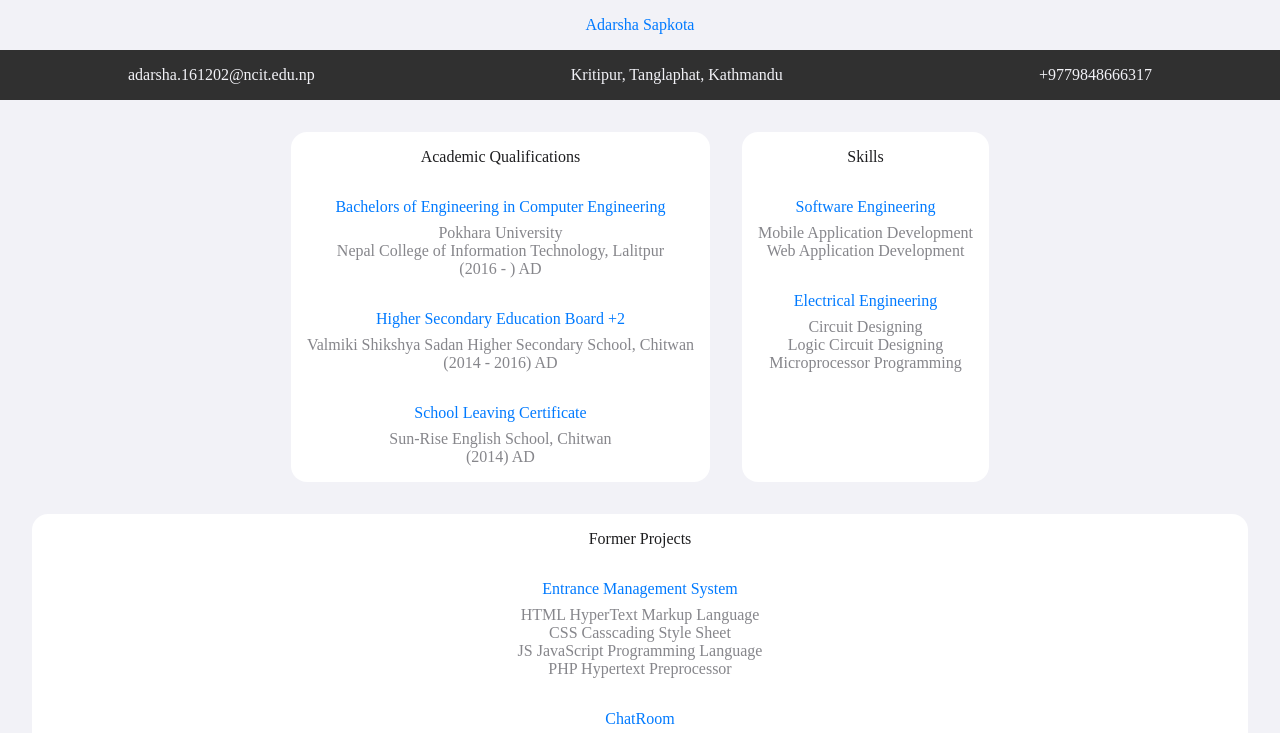
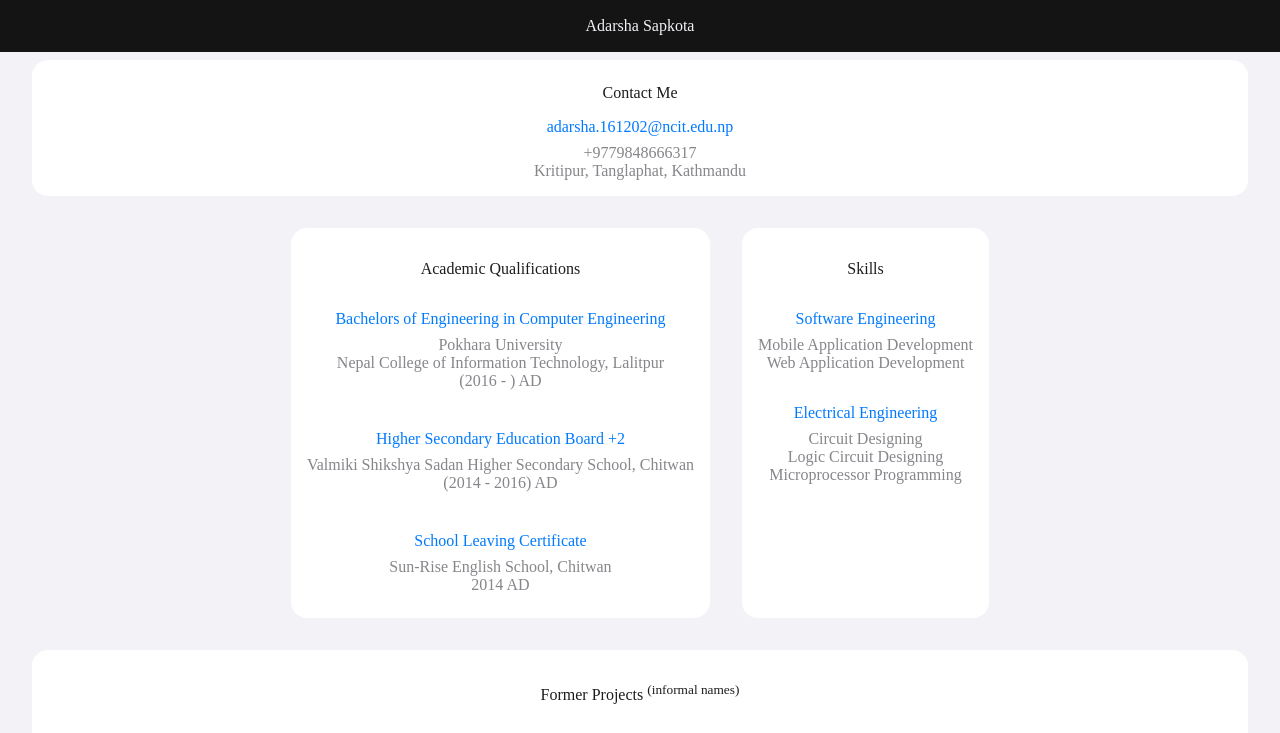
Before and after one commit to adarshasapkota/adarshasapkota.github.io, a plain HTML site: page index.html in a window 1280 px wide. Shown: the top 733 px of the page. Drawn offline with Linux system fonts and the light colour scheme.

Commit message:
Build 0: Final Release

```diff
--- a/index.html
+++ b/index.html
@@ -8,16 +8,19 @@
 	<title>Adarsha Sapkota</title>
 </head>
 <body>
-	<header>
-		<p class="name">Adarsha Sapkota</p>
-	</header>
 	<nav>
+		<header>
+			<p class="name">Adarsha Sapkota</p>
+		</header>
+	</nav>
+	<div class="contactMe">
+		<p class="title">Contact Me</p>
 		<ul class="navItems">
-			<li><a href="#email"><p>adarsha.161202@ncit.edu.np</p></a></li>
-			<li><a href="#address"><p>Kritipur, Tanglaphat, Kathmandu</p></a></li>
-			<li><a href="#phone"><p>+9779848666317</p></a></li>
+			<li><a href="#email" id="email">adarsha.161202@ncit.edu.np</a></li>
+			<li><a href="#phone">+9779848666317</a></li>
+			<li><a href="#address">Kritipur, Tanglaphat, Kathmandu</a></li>
 		</ul>
-	</nav>
+	</div>
     <div class="container">
 	    <div class="box" id="smallBox">
 		<p class="title">Academic Qualifications</p>
@@ -35,7 +38,7 @@
 		<ul>
 	           <li><p id="title">School Leaving Certificate</P></li>
 		    <li>Sun-Rise English School, Chitwan</li>
-		    <li>(2014) AD</li>
+		    <li>2014 AD</li>
 		</ul>
 	    </div>
 	    <div class="box" id="smallBox">
@@ -51,9 +54,9 @@
 	    </div>
     </div>
     <div class="box" id="bigBox">
-	<p class="title">Former Projects</p>
+	    <p class="title">Former Projects <sup>(informal names)</sup></p>
 	<ul>
-	    <li><p id="title">Entrance Management System</P></li>
+	    <li><p id="title">Entrance Management System</P><li>
 	    <li>HTML HyperText Markup Language</li>
 	    <li>CSS Casscading Style Sheet</li>
 	    <li>JS JavaScript Programming Language</li>
@@ -81,5 +84,6 @@
     <div class="copyright">
 	    <p>Copyright &copy 2022 Adarsha Sapkota. All rights reserved.</p>
     </div>
+	</div>
 </body>
 </html>
--- a/style.css
+++ b/style.css
@@ -1,36 +1,45 @@
 body{
-    margin: 0;
-    padding: 0;
-    background-color: #f2f2f7;
+	margin: 0 !important;
+	padding: 0 !important;
+	background-color: #f2f2f7;
 }
 
 .name{
-    color: #007aff;
-    text-align: center;
+	text-align: center;
+	color: #f2f2f7;
+}
+
+.contactMe{
+	background-color: #ffffff;
+	border-radius: 16px;
+	margin: 8px 32px 0px 32px;
+	padding: 8px;
 }
 
 nav{
-    background-color: #303030;
-    color: #f2f2f7;
-    padding: 0px;
+	padding: 1px;
+	background-color: #141414;
 }
 
 ul{
     margin: 0;
-    padding: 0;
+    padding: 0px 0px 8px 0px;
 }
 
 .navItems{
     list-style-type: none;
-    display: flex;
-    overflow: hidden;
-    justify-content: space-around;
+    text-align: center;
+}
+
+#email{
+	color: #007aff;
+	padding-bottom: 8px;
 }
 
 li a{
     display: block;
-    color: #f2f2f7;
     text-decoration: none;
+    color: #86868b;
 }
 
 li{
@@ -39,10 +48,9 @@ li{
 }
 
 .title{
-    color: #1d1d1f;
-    margin: 0px;
+	color: #1d1d1f;
+	text-align: center;
 }
-
 
 .box{
     background-color: #ffffff;
@@ -66,11 +74,13 @@ li #title{
 
 #smallBox{
 	margin-right: 32px;
+	width: auto;
 }
 
 #bigBox{
 	margin: 32px;
 }
+
 .copyright{
 	text-align: center;
 }
```
